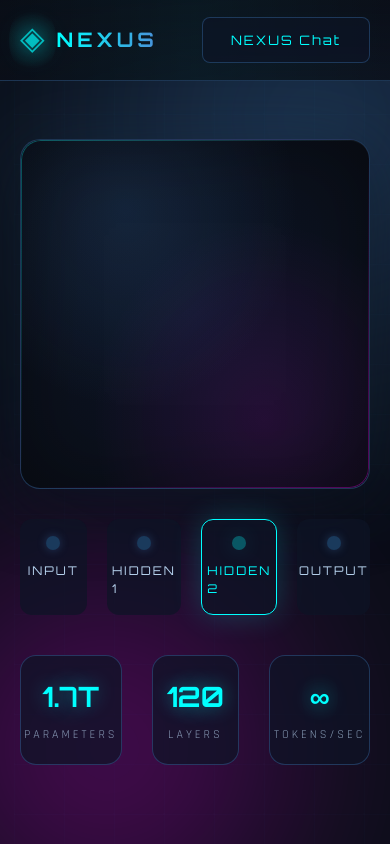
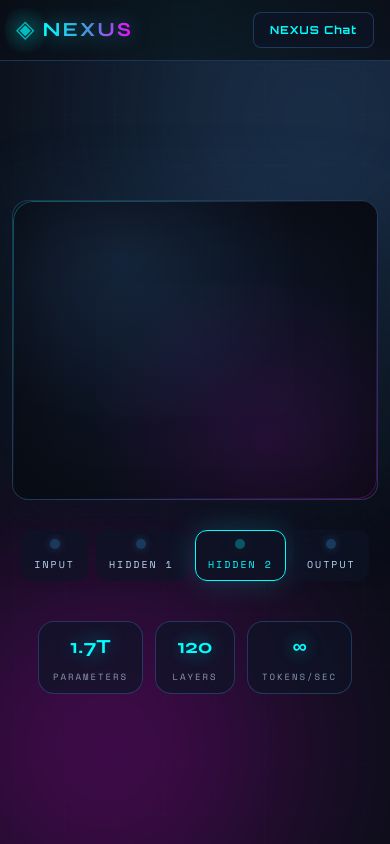
Before and after one commit to PRITIK03/NEXUS-Neural-Visualizer, a React (Vite) app: page / in a window 390 px wide. Built offline with nearby package versions, Linux system fonts and the light colour scheme.

Commit message:
Update CSS styles to incorporate new fonts and enhance button interactions. Added responsive design adjustments, improved typography, and introduced new animations for a more engaging user experience. Refactored App component for better visual effects and interactivity.

```diff
--- a/src/App.css
+++ b/src/App.css
@@ -1,4 +1,4 @@
-@import url('https://fonts.googleapis.com/css2?family=Orbitron:wght@400;500;700;900&family=Rajdhani:wght@300;400;500;600;700&display=swap');
+@import url('https://fonts.googleapis.com/css2?family=Orbitron:wght@400;500;700;900&family=Rajdhani:wght@300;400;500;600;700&family=Space+Mono:wght@400;700&family=Syne:wght@400;500;600;700;800&display=swap');
 
 :root {
   --primary: #4a90d9;
@@ -13,6 +13,8 @@
   --glass-border: rgba(74, 144, 217, 0.3);
   --glow-cyan: rgba(0, 255, 255, 0.4);
   --glow-magenta: rgba(255, 0, 255, 0.4);
+  --font-display: 'Syne', sans-serif;
+  --font-mono: 'Space Mono', monospace;
 }
 
 * {
@@ -111,6 +113,31 @@
   pointer-events: none;
 }
 
+.nav button {
+  font-family: var(--font-display);
+  font-size: 13px;
+  font-weight: 600;
+  padding: 14px 28px;
+  background: var(--glass-bg);
+  border: 1px solid var(--glass-border);
+  color: var(--secondary);
+  cursor: pointer;
+  transition: all 0.4s cubic-bezier(0.175, 0.885, 0.32, 1.275);
+  letter-spacing: 2px;
+  position: relative;
+  overflow: hidden;
+  border-radius: 8px;
+}
+
+.header::before {
+  content: '';
+  position: absolute;
+  inset: 0;
+  background: linear-gradient(90deg, transparent, var(--glow-cyan), transparent);
+  opacity: 0.1;
+  pointer-events: none;
+}
+
 .logo {
   display: flex;
   align-items: center;
@@ -147,14 +174,28 @@
 }
 
 .logo-text {
-  font-family: 'Orbitron', sans-serif;
+  font-family: var(--font-display);
   font-size: 28px;
   font-weight: 700;
   letter-spacing: 4px;
+  background: linear-gradient(90deg, var(--secondary), var(--primary), var(--accent));
+  -webkit-background-clip: text;
+  -webkit-text-fill-color: transparent;
+  background-clip: text;
+  position: relative;
+}
+
+.logo-text::after {
+  content: 'NEXUS';
+  position: absolute;
+  left: 0;
+  top: 0;
   background: linear-gradient(90deg, var(--secondary), var(--primary));
   -webkit-background-clip: text;
   -webkit-text-fill-color: transparent;
   background-clip: text;
+  filter: blur(10px);
+  opacity: 0.5;
 }
 
 .nav button {
@@ -305,11 +346,12 @@
 }
 
 .layer-indicator span {
-  font-family: 'Orbitron', sans-serif;
-  font-size: 12px;
+  font-family: var(--font-mono);
+  font-size: 11px;
   letter-spacing: 2px;
   color: var(--text);
   text-transform: uppercase;
+  font-weight: 500;
 }
 
 .layer-indicator.active span {
@@ -360,7 +402,7 @@
 }
 
 .stat-value {
-  font-family: 'Orbitron', sans-serif;
+  font-family: var(--font-display);
   font-size: 32px;
   font-weight: 700;
   color: var(--secondary);
@@ -379,7 +421,8 @@
 }
 
 .stat-label {
-  font-size: 12px;
+  font-family: var(--font-mono);
+  font-size: 11px;
   letter-spacing: 3px;
   color: var(--text);
   text-transform: uppercase;
@@ -423,8 +466,8 @@
   gap: 12px;
   padding: 20px 24px;
   border-bottom: 1px solid var(--glass-border);
-  font-family: 'Orbitron', sans-serif;
-  font-size: 13px;
+  font-family: var(--font-mono);
+  font-size: 12px;
   letter-spacing: 2px;
   background: rgba(0, 0, 0, 0.2);
   position: relative;
@@ -439,6 +482,38 @@
   height: 1px;
   background: linear-gradient(90deg, transparent, var(--secondary), transparent);
   opacity: 0.5;
+}
+
+.chat-status {
+  margin-left: auto;
+  display: flex;
+  align-items: center;
+  gap: 8px;
+  font-size: 11px;
+  color: var(--secondary);
+  opacity: 0.7;
+}
+
+.pulse-ring {
+  width: 8px;
+  height: 8px;
+  border-radius: 50%;
+  background: var(--secondary);
+  position: relative;
+}
+
+.pulse-ring::before {
+  content: '';
+  position: absolute;
+  inset: -4px;
+  border-radius: 50%;
+  border: 1px solid var(--secondary);
+  animation: ringExpand 2s ease-out infinite;
+}
+
+@keyframes ringExpand {
+  0% { transform: scale(1); opacity: 0.8; }
+  100% { transform: scale(2); opacity: 0; }
 }
 
 .status-indicator {
@@ -535,6 +610,22 @@
 @keyframes dotPulse {
   0%, 100% { opacity: 0.3; }
   50% { opacity: 1; }
+}
+
+.typewriter-text {
+  position: relative;
+}
+
+.typewriter-text::after {
+  content: '|';
+  animation: cursorBlink 0.7s infinite;
+  color: var(--secondary);
+  margin-left: 2px;
+}
+
+@keyframes cursorBlink {
+  0%, 50% { opacity: 1; }
+  51%, 100% { opacity: 0; }
 }
 
 .input-area {
@@ -641,34 +732,138 @@
 
 @media (max-width: 768px) {
   .header {
-    padding: 16px 20px;
+    padding: 12px 16px;
+  }
+
+  .logo {
+    gap: 8px;
+  }
+
+  .logo-icon {
+    font-size: 24px;
   }
 
   .logo-text {
     font-size: 20px;
+    letter-spacing: 2px;
+  }
+
+  .nav button {
+    font-size: 11px;
+    padding: 10px 16px;
+    letter-spacing: 1px;
   }
 
   .main {
-    padding: 80px 20px 20px;
+    padding: 70px 12px 20px;
   }
 
   .canvas-container {
-    height: 350px;
+    height: 300px;
+    border-radius: 16px;
   }
 
   .layer-indicators {
-    gap: 20px;
+    gap: 12px;
+    flex-wrap: wrap;
+  }
+
+  .layer-indicator {
+    padding: 10px 16px;
+    gap: 8px;
+  }
+
+  .indicator-dot {
+    width: 10px;
+    height: 10px;
+  }
+
+  .layer-indicator span {
+    font-size: 10px;
   }
 
   .stats {
-    gap: 30px;
+    gap: 16px;
+    flex-wrap: wrap;
+  }
+
+  .stat {
+    padding: 14px 20px;
+    min-width: 100px;
   }
 
   .stat-value {
-    font-size: 28px;
+    font-size: 24px;
+  }
+
+  .stat-label {
+    font-size: 9px;
+    letter-spacing: 2px;
   }
 
   .ai-chat {
-    height: 500px;
+    height: 450px;
+    border-radius: 16px;
+  }
+
+  .chat-header {
+    padding: 12px 16px;
+    font-size: 10px;
+  }
+
+  .chat-status {
+    font-size: 9px;
+  }
+
+  .messages {
+    padding: 12px;
+    gap: 10px;
+  }
+
+  .message-content {
+    padding: 12px 16px;
+    font-size: 14px;
+  }
+
+  .input-area {
+    padding: 12px 16px;
+    gap: 8px;
+  }
+
+  .input-area input {
+    padding: 12px 14px;
+    font-size: 14px;
+  }
+
+  .input-area button {
+    padding: 12px 16px;
+  }
+
+  .input-area button svg {
+    width: 16px;
+    height: 16px;
   }
 }
+
+@media (max-width: 480px) {
+  .layer-indicators {
+    gap: 8px;
+  }
+
+  .layer-indicator {
+    padding: 8px 12px;
+  }
+
+  .stats {
+    gap: 12px;
+  }
+
+  .stat {
+    padding: 10px 14px;
+    min-width: 80px;
+  }
+
+  .stat-value {
+    font-size: 20px;
+  }
+}
--- a/src/App.jsx
+++ b/src/App.jsx
@@ -301,11 +301,13 @@
     setInput('')
     setIsTyping(true)
 
+    const newMsgIndex = messages.length + 1
+
     setTimeout(() => {
       const response = aiResponses[Math.floor(Math.random() * aiResponses.length)]
       setMessages(prev => [...prev, { role: 'assistant', content: response }])
       setIsTyping(false)
-      typeText(response, messages.length)
+      typeText(response, newMsgIndex)
     }, 800 + Math.random() * 700)
   }
 
@@ -424,9 +426,10 @@
             <motion.div
               key="visualizer"
               className="visualizer-container"
-              initial={{ opacity: 0 }}
-              animate={{ opacity: 1 }}
-              exit={{ opacity: 0 }}
+              initial={{ opacity: 0, scale: 0.95 }}
+              animate={{ opacity: 1, scale: 1 }}
+              exit={{ opacity: 0, scale: 0.95 }}
+              transition={{ duration: 0.4, ease: [0.175, 0.885, 0.32, 1.275] }}
             >
               <div className="canvas-container">
                 <Canvas camera={{ position: [0, 0, 8], fov: 60 }}>
@@ -438,40 +441,55 @@
 
               <motion.div
                 className="layer-indicators"
-                initial={{ opacity: 0 }}
-                animate={{ opacity: 1 }}
-                transition={{ delay: 0.3 }}
+                initial={{ opacity: 0, y: 20 }}
+                animate={{ opacity: 1, y: 0 }}
+                transition={{ delay: 0.3, staggerChildren: 0.1 }}
               >
                 {['Input', 'Hidden 1', 'Hidden 2', 'Output'].map((layer, i) => (
-                  <div
+                  <motion.div
                     key={layer}
                     className={`layer-indicator ${activeLayer === i ? 'active' : ''}`}
                     onClick={() => setActiveLayer(i)}
+                    whileHover={{ scale: 1.05 }}
+                    whileTap={{ scale: 0.98 }}
+                    transition={{ type: 'spring', stiffness: 400, damping: 30 }}
                   >
                     <div className="indicator-dot" />
                     <span>{layer}</span>
-                  </div>
+                  </motion.div>
                 ))}
               </motion.div>
 
               <motion.div
                 className="stats"
-                initial={{ opacity: 0 }}
-                animate={{ opacity: 1 }}
-                transition={{ delay: 0.5 }}
+                initial={{ opacity: 0, y: 20 }}
+                animate={{ opacity: 1, y: 0 }}
+                transition={{ delay: 0.5, staggerChildren: 0.1 }}
               >
-                <div className="stat">
+                <motion.div
+                  className="stat"
+                  whileHover={{ scale: 1.05, y: -4 }}
+                  transition={{ type: 'spring', stiffness: 400, damping: 30 }}
+                >
                   <span className="stat-value">1.7T</span>
                   <span className="stat-label">Parameters</span>
-                </div>
-                <div className="stat">
+                </motion.div>
+                <motion.div
+                  className="stat"
+                  whileHover={{ scale: 1.05, y: -4 }}
+                  transition={{ type: 'spring', stiffness: 400, damping: 30 }}
+                >
                   <span className="stat-value">120</span>
                   <span className="stat-label">Layers</span>
-                </div>
-                <div className="stat">
+                </motion.div>
+                <motion.div
+                  className="stat"
+                  whileHover={{ scale: 1.05, y: -4 }}
+                  transition={{ type: 'spring', stiffness: 400, damping: 30 }}
+                >
                   <span className="stat-value">∞</span>
                   <span className="stat-label">Tokens/sec</span>
-                </div>
+                </motion.div>
               </motion.div>
             </motion.div>
           ) : (
```
